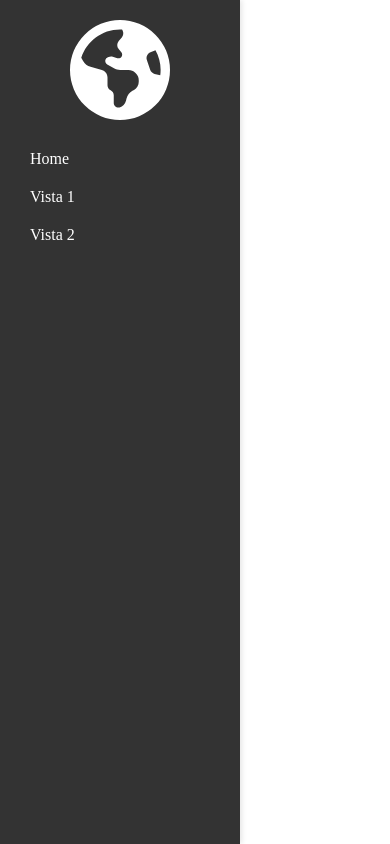
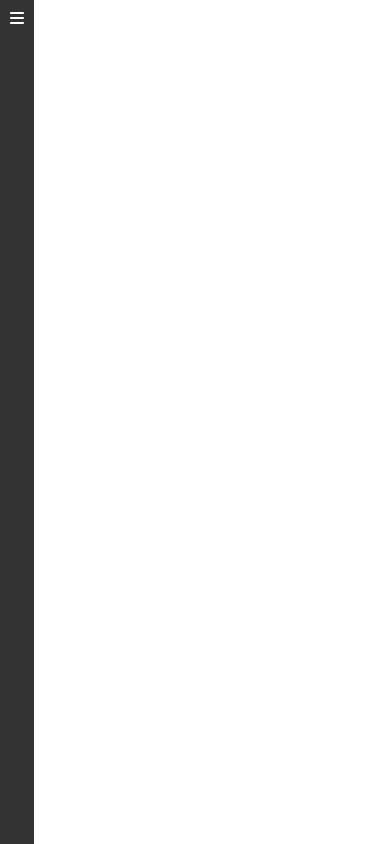
Before and after one commit to lmbd92/countries-wiki, a Vue app: page / in a window 390 px wide. Built offline with nearby package versions, Linux system fonts and the light colour scheme.

Commit message:
update: responsive sideMenu
- Change SideMenu component structure
- enabled responsive behavior

```diff
--- a/src/App.vue
+++ b/src/App.vue
@@ -5,8 +5,7 @@
 </template>
 
 <script>
-import SideMenu from './components/SideMenu.vue';
-
+import SideMenu from './components/SideMenu/SideMenu.vue';
 export default {
   name: 'App',
   components: {
--- a/src/components/SideMenu.vue
+++ /dev/null
@@ -1,64 +0,0 @@
-<template>
-    <div id="SideMenu">
-        <!-- Side Menu -->
-        <div class="sidebar">
-          <div class="logo">
-            <font-awesome-icon icon="fa-solid fa-earth-americas" />
-          </div>
-          <router-link to="/">Home</router-link>
-          <router-link to="/view1">Vista 1</router-link>
-          <router-link to="/view2">Vista 2</router-link>
-        </div>
-    </div>
-</template>
-
-<script>
-export default {
-  name: 'SideMenu'
-}
-</script>
-
-<style>
-#SideMenu {
-  display: flex;
-  height: 100vh;
-}
-
-.sidebar {
-  width: 200px;
-  background-color: #333;
-  color: white;
-  padding: 20px;
-  box-shadow: 2px 0 5px rgba(0, 0, 0, 0.1);
-  display: flex;
-  flex-direction: column;
-}
-
-.logo {
-  display: flex;
-  flex-direction: row;
-  justify-content: center;
-}
-
-.logo .fa-earth-americas{
-  width: 100px;
-  margin-bottom: 20px;
-  height: auto;
-}
-.sidebar a {
-  display: block;
-  padding: 10px;
-  color: white;
-  text-decoration: none;
-  transition: background-color 0.3s;
-}
-
-.sidebar a:hover {
-  background-color: #555;
-}
-
-.main-content {
-  flex: 1;
-  padding: 20px;
-}
-</style>
--- /dev/null
+++ b/src/components/SideMenu/SideMenu.vue
@@ -0,0 +1,31 @@
+<template>
+  <div id="SideMenu">
+    <div class="mobile-menu-button" @click="toggleMobileMenu">
+      <font-awesome-icon icon="fa-solid fa-bars" />
+    </div>
+
+    <div class="sidebar" :class="{ 'mobile-open': isMobileMenuOpen }">
+      <div class="logo">
+        <font-awesome-icon icon="fa-solid fa-earth-americas" />
+      </div>
+      <router-link to="/" @click="closeMobileMenu">Home</router-link>
+      <router-link to="/view1" @click="closeMobileMenu">Vista 1</router-link>
+      <router-link to="/view2" @click="closeMobileMenu">Vista 2</router-link>
+    </div>
+  </div>
+</template>
+
+<script>
+import SideMenuLogic from '../SideMenu/SideMenuLogic.js';
+
+export default {
+  name: 'SideMenu',
+  mixins: [SideMenuLogic],
+};
+
+</script>
+
+
+<style scoped>
+@import '../SideMenu/SideMenuStyles.css';
+</style>
--- /dev/null
+++ b/src/components/SideMenu/SideMenuLogic.js
@@ -0,0 +1,15 @@
+export default {
+  data() {
+    return {
+      isMobileMenuOpen: false,
+    };
+  },
+  methods: {
+    toggleMobileMenu() {
+      this.isMobileMenuOpen = !this.isMobileMenuOpen;
+    },
+    closeMobileMenu() {
+      this.isMobileMenuOpen = false;
+    },
+  },
+};
--- /dev/null
+++ b/src/components/SideMenu/SideMenuStyles.css
@@ -0,0 +1,61 @@
+#SideMenu {
+  display: flex;
+  height: 100vh;
+}
+
+.mobile-menu-button {
+  display: none;
+  cursor: pointer;
+}
+
+.sidebar {
+  width: 200px;
+  background-color: #333;
+  color: white;
+  padding: 20px;
+  box-shadow: 2px 0 5px rgba(0, 0, 0, 0.1);
+  display: flex;
+  flex-direction: column;
+}
+
+.logo {
+  display: flex;
+  flex-direction: row;
+  justify-content: center;
+}
+
+.logo .fa-earth-americas {
+  width: 100px;
+  margin-bottom: 20px;
+  height: auto;
+}
+
+.sidebar a {
+  display: block;
+  padding: 10px;
+  color: white;
+  text-decoration: none;
+  transition: background-color 0.3s;
+}
+
+.sidebar a:hover {
+  background-color: #555;
+}
+
+@media only screen and (max-width: 600px) {
+  .sidebar {
+    width: 100%;
+    display: none;
+  }
+
+  .mobile-menu-button {
+    display: block;
+    padding: 10px;
+    color: white;
+    background-color: #333;
+  }
+
+  .mobile-open {
+    display: flex;
+  }
+}
--- a/src/main.js
+++ b/src/main.js
@@ -6,10 +6,11 @@ import router from "./router";
 import { library } from "@fortawesome/fontawesome-svg-core";
 /* importing font awesome icon component */
 import { FontAwesomeIcon } from "@fortawesome/vue-fontawesome";
-/* importing font awesome earth logo */
+/* importing font awesome specific icons */
 import { faEarthAmericas } from "@fortawesome/free-solid-svg-icons";
+import { faBars } from "@fortawesome/free-solid-svg-icons";
 
-library.add(faEarthAmericas);
+library.add(faEarthAmericas, faBars);
 Vue.component("font-awesome-icon", FontAwesomeIcon);
 
 Vue.config.productionTip = false;
```
